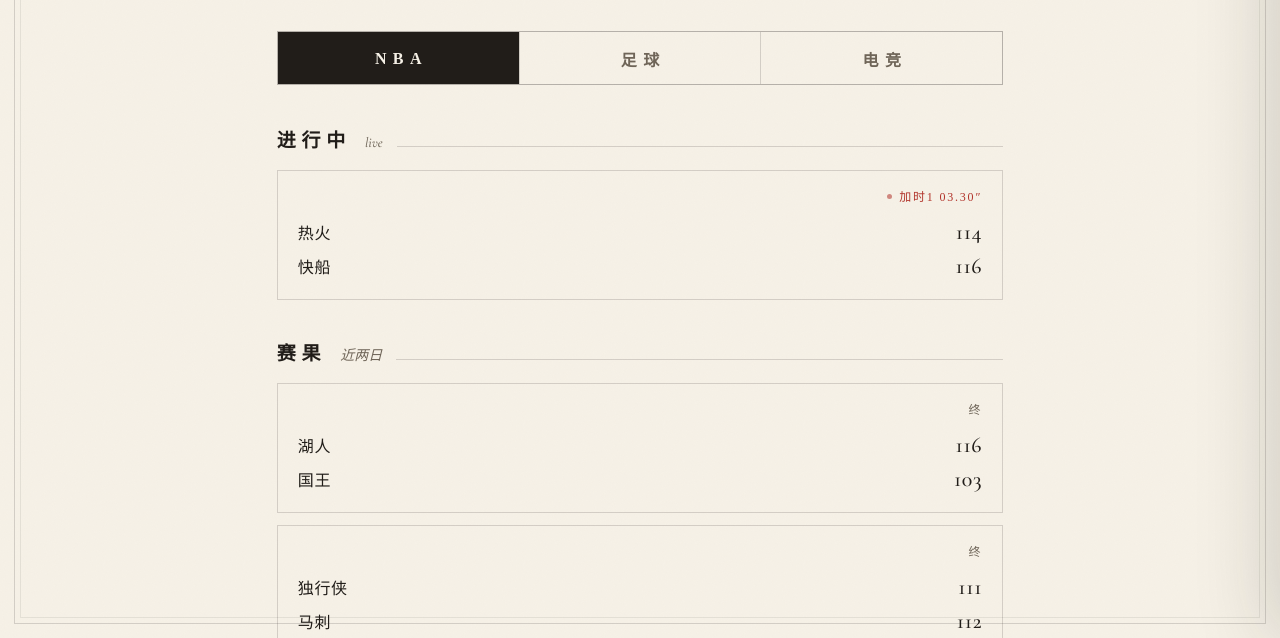
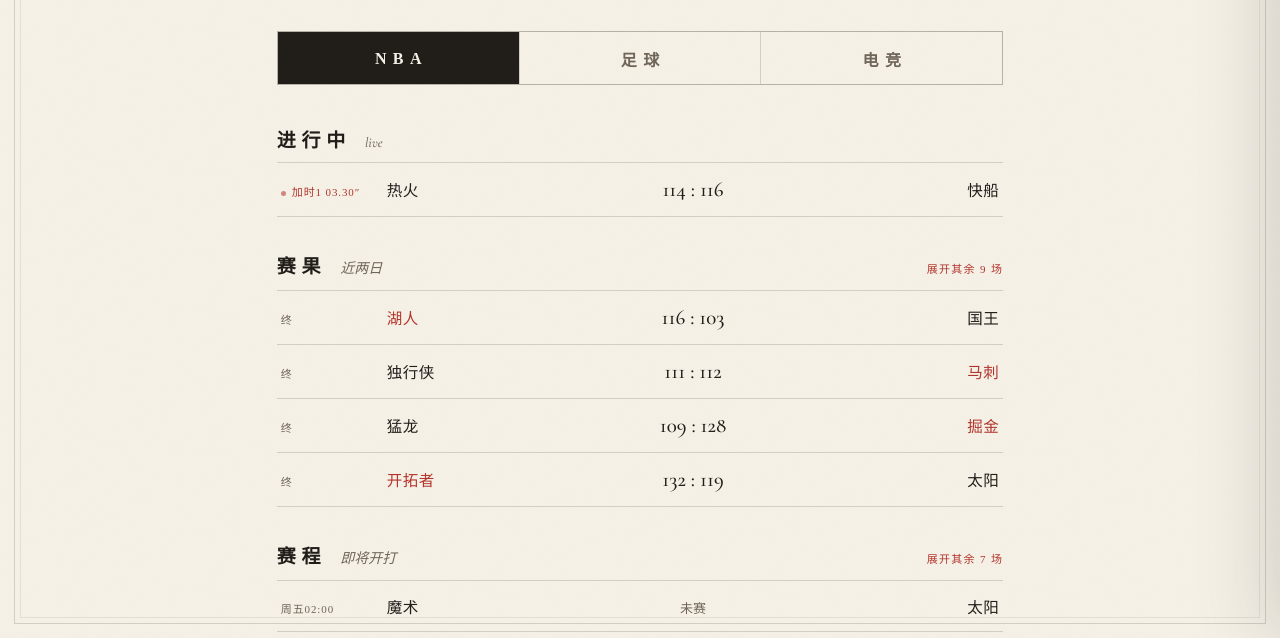
Before and after one commit to ChrisXu1997/ChrisXu1997.github.io, a plain HTML site: page sports.html in a window 1280 px wide. Shown: the part 162-800 px from the top of the page. Drawn offline with nearby package versions, Linux system fonts and the light colour scheme; a web font is replaced by a local one.

Commit message:
style: 运动赛程改紧凑比分表，默认折叠可展开

```diff
--- a/sports.html
+++ b/sports.html
@@ -53,20 +53,26 @@
   .group-head .sub{font-family:var(--serif-en);font-style:italic;font-size:14px;color:var(--ink-soft)}
   .group-head::after{content:"";flex:1;height:1px;background:var(--line)}
 
-  /* 比分卡 */
-  .games{display:flex;flex-direction:column;gap:12px}
-  .game{display:block;text-decoration:none;color:inherit;background:var(--paper);border:1px solid var(--line);padding:16px 20px;transition:all .25s;position:relative}
-  .game:hover{border-color:var(--ink);transform:translateX(4px)}
-  .game .league{font-size:11.5px;letter-spacing:.24em;color:var(--ink-soft);margin-bottom:10px;display:flex;justify-content:space-between;align-items:center}
-  .team{display:flex;align-items:center;gap:10px;padding:4px 0;font-size:16px;letter-spacing:.04em}
-  .team img{width:22px;height:22px;object-fit:contain;flex:none}
-  .team .name{flex:1}
-  .team .score{font-family:var(--serif-en);font-size:22px;font-weight:500;min-width:34px;text-align:right}
-  .team.win .score{color:var(--seal)}
-  .state{display:inline-flex;align-items:center;gap:7px;font-size:12px;letter-spacing:.15em}
-  .state.in{color:var(--seal)}
-  .state.in::before{content:"";width:5px;height:5px;border-radius:50%;background:var(--seal);animation:breathe 1.6s infinite}
-  .state.pre,.state.post{color:var(--ink-soft)}
+  /* 紧凑比分表 */
+  .schedule-group{margin:34px 0 28px}
+  .schedule-head{display:flex;align-items:baseline;gap:14px;margin-bottom:10px}
+  .schedule-head h2{font-size:19px;font-weight:600;letter-spacing:.3em}
+  .schedule-head .sub{font-family:var(--serif-en);font-style:italic;font-size:14px;color:var(--ink-soft)}
+  .schedule-toggle{margin-left:auto;border:0;background:none;color:var(--seal);font-family:inherit;font-size:11px;letter-spacing:.12em;cursor:pointer;padding:4px 0}
+  .schedule-toggle:hover{text-decoration:underline;text-underline-offset:4px}
+  .schedule-list{border-top:1px solid var(--line)}
+  .fixture{display:grid;grid-template-columns:90px minmax(0,1fr) auto minmax(0,1fr);align-items:baseline;gap:16px;padding:14px 4px;border-bottom:1px solid var(--line);color:inherit;text-decoration:none;transition:background .2s,padding .2s}
+  .fixture:hover{background:var(--paper-deep);padding-left:10px}
+  .f-meta{font-size:11px;letter-spacing:.08em;color:var(--ink-soft);white-space:nowrap;overflow:hidden;text-overflow:ellipsis}
+  .f-meta.live{color:var(--seal)}
+  .f-meta.live::before{content:"";display:inline-block;width:5px;height:5px;margin-right:6px;border-radius:50%;background:var(--seal);animation:breathe 1.6s infinite}
+  .f-team{min-width:0;font-size:15.5px;letter-spacing:.03em;overflow:hidden;text-overflow:ellipsis;white-space:nowrap}
+  .f-home{text-align:right}
+  .f-score{min-width:64px;text-align:center;font-family:var(--serif-en);font-size:21px;font-weight:500;white-space:nowrap}
+  .f-score.pre{font-family:var(--serif-cn);font-size:13px;color:var(--ink-soft)}
+  .f-win{color:var(--seal)}
+  .schedule-group[data-limit="3"]:not(.expanded) .fixture:nth-child(n+4),
+  .schedule-group[data-limit="4"]:not(.expanded) .fixture:nth-child(n+5){display:none}
 
   /* 新闻 */
   .news{display:flex;flex-direction:column}
@@ -86,8 +92,12 @@
   @media (max-width:600px){
     main{padding:40px 5vw 60px}
     .tabs{top:8px}
-    .game{padding:14px 14px}
-    .team{font-size:15px}
+    .fixture{grid-template-columns:62px minmax(0,1fr) auto minmax(0,1fr);gap:10px;padding:13px 0}
+    .fixture:hover{padding-left:4px}
+    .f-meta{font-size:10px}
+    .f-team{font-size:14px}
+    .f-score{min-width:52px;font-size:18px}
+    .schedule-head h2{font-size:18px}
   }
 </style>
 </head>
@@ -149,22 +159,27 @@ const esc = (s) => String(s ?? "").replace(/[&<>"']/g, (c) => ({ "&": "&amp;", "
 /* ── 渲染 ── */
 const STATE_ORDER = { in: 0, pre: 1, post: 2 };
 
-function gameCard(g) {
-  const stateCls = g.state;
-  const stateText = g.state === "post" ? "终" : g.state === "in" ? (g.detail || "进行中") : dayLabel(g.startTime);
-  const row = (t) => t ? `
-    <div class="team ${g.state === "post" && t.winner ? "win" : ""}">
-      <span class="name">${esc(t.name)}</span>
-      <span class="score">${g.state === "pre" ? "" : (t.score ?? "")}</span>
-    </div>` : "";
-  return `
-    <a class="game fade" href="${esc(g.link || "#")}" target="_blank" rel="noopener">
-      <div class="league">
-        <span>${esc(g.league || "")}${g.note ? " · " + esc(g.note) : ""}</span>
-        <span class="state ${stateCls}">${esc(stateText)}</span>
-      </div>
-      ${row(g.away)}${row(g.home)}
-    </a>`;
+function fixture(g) {
+  const post = g.state === "post", live = g.state === "in", pre = g.state === "pre";
+  const awayWin = post && Number(g.away?.score) > Number(g.home?.score);
+  const homeWin = post && Number(g.home?.score) > Number(g.away?.score);
+  const status = post ? "终" : live ? (g.detail || "进行中") : dayLabel(g.startTime);
+  const meta = `${g.league ? g.league + " · " : ""}${status}${g.note ? " · " + g.note : ""}`;
+  const score = pre ? "未赛" : `${g.away?.score ?? "—"} : ${g.home?.score ?? "—"}`;
+  return `<a class="fixture fade" href="${esc(g.link || "#")}" target="_blank" rel="noopener" title="${esc(meta)}">
+    <span class="f-meta ${live ? "live" : ""}">${esc(meta)}</span>
+    <span class="f-team ${awayWin ? "f-win" : ""}">${esc(g.away?.name)}</span>
+    <span class="f-score ${pre ? "pre" : ""}">${esc(score)}</span>
+    <span class="f-team f-home ${homeWin ? "f-win" : ""}">${esc(g.home?.name)}</span>
+  </a>`;
+}
+
+function scheduleSection(title, sub, games, limit) {
+  const rest = games.length - limit;
+  return `<section class="schedule-group" data-limit="${limit}">
+    <div class="schedule-head"><h2>${esc(title)}</h2><span class="sub">${esc(sub)}</span>${rest > 0 ? `<button class="schedule-toggle" type="button">展开其余 ${rest} 场</button>` : ""}</div>
+    <div class="schedule-list">${games.map(fixture).join("")}</div>
+  </section>`;
 }
 
 function newsList(items) {
@@ -183,11 +198,11 @@ function renderNba(d) {
   const live = d.games.filter((g) => g.state === "in");
   const done = d.games.filter((g) => g.state === "post").sort((a, b) => new Date(b.startTime) - new Date(a.startTime));
   const pre = d.games.filter((g) => g.state === "pre").sort((a, b) => new Date(a.startTime) - new Date(b.startTime));
+  const compact = (games) => games.map((g) => ({ ...g, league: "" }));
   const parts = [];
-  const card = (g) => gameCard({ ...g, league: "" }); // 本 tab 全为 NBA，卡内不再重复联赛名
-  if (live.length) parts.push(`<div class="group-head"><h2>进行中</h2><span class="sub">live</span></div><div class="games">${live.map(card).join("")}</div>`);
-  if (done.length) parts.push(`<div class="group-head"><h2>赛果</h2><span class="sub">近两日</span></div><div class="games">${done.map(card).join("")}</div>`);
-  if (pre.length) parts.push(`<div class="group-head"><h2>赛程</h2><span class="sub">即将开打</span></div><div class="games">${pre.map(card).join("")}</div>`);
+  if (live.length) parts.push(scheduleSection("进行中", "live", compact(live), 4));
+  if (done.length) parts.push(scheduleSection("赛果", "近两日", compact(done), 4));
+  if (pre.length) parts.push(scheduleSection("赛程", "即将开打", compact(pre), 4));
   if (!parts.length) parts.push(`<div class="empty">近期无赛事</div>`);
   if (d.news?.length) parts.push(`<div class="group-head"><h2>要闻</h2><span class="sub">via ${esc(d.news[0]?.source || "")}</span></div>` + newsList(d.news));
   return parts.join("");
@@ -199,7 +214,7 @@ function renderSoccer(d) {
   for (const l of d.leagues || []) {
     const games = [...l.games].sort((a, b) =>
       (STATE_ORDER[a.state] - STATE_ORDER[b.state]) || (new Date(a.startTime) - new Date(b.startTime)));
-    parts.push(`<div class="group-head"><h2>${esc(l.name)}</h2><span class="sub">${games.filter((g) => g.state === "in").length ? "● 直播中" : ""}</span></div><div class="games">${games.map((g) => gameCard({ ...g, league: "" })).join("")}</div>`);
+    parts.push(scheduleSection(l.name, games.filter((g) => g.state === "in").length ? "● 直播中" : "", games, 3));
   }
   if (!parts.length) parts.push(`<div class="empty">近期无赛事</div>`);
   if (d.headlines?.length) parts.push(`<div class="group-head"><h2>头条</h2><span class="sub">via ${esc(d.headlines[0]?.source || "")}</span></div>` + newsList(d.headlines));
@@ -212,7 +227,7 @@ function renderEsports(d) {
   if (d.events?.length) {
     const games = [...d.events].sort((a, b) =>
       (STATE_ORDER[a.state] - STATE_ORDER[b.state]) || (new Date(a.startTime) - new Date(b.startTime)));
-    parts.push(`<div class="group-head"><h2>赛程</h2><span class="sub">LOL · KPL · CS 等</span></div><div class="games">${games.map(gameCard).join("")}</div>`);
+    parts.push(scheduleSection("赛程", "LOL · KPL · CS 等", games, 4));
   }
   if (d.news?.length) parts.push(`<div class="group-head"><h2>要闻</h2><span class="sub">via ${esc(d.news[0]?.source || "")}</span></div>` + newsList(d.news));
   if (!parts.length) parts.push(`<div class="empty">近期无赛事</div>`);
@@ -243,6 +258,16 @@ document.addEventListener("click", (event) => {
   ArticleReader.open(readerItems[Number(link.dataset.reader)]);
 });
 
+document.addEventListener("click", (event) => {
+  const btn = event.target.closest(".schedule-toggle");
+  if (!btn) return;
+  const group = btn.closest(".schedule-group");
+  const expanded = group.classList.toggle("expanded");
+  const total = group.querySelectorAll(".fixture").length;
+  const limit = Number(group.dataset.limit) || 4;
+  btn.textContent = expanded ? "收起" : `展开其余 ${total - limit} 场`;
+});
+
 /* ── 数据 ── */
 async function load(manual) {
   const btn = $("#refresh");
```
Also changed, not shown: 1 other file.
